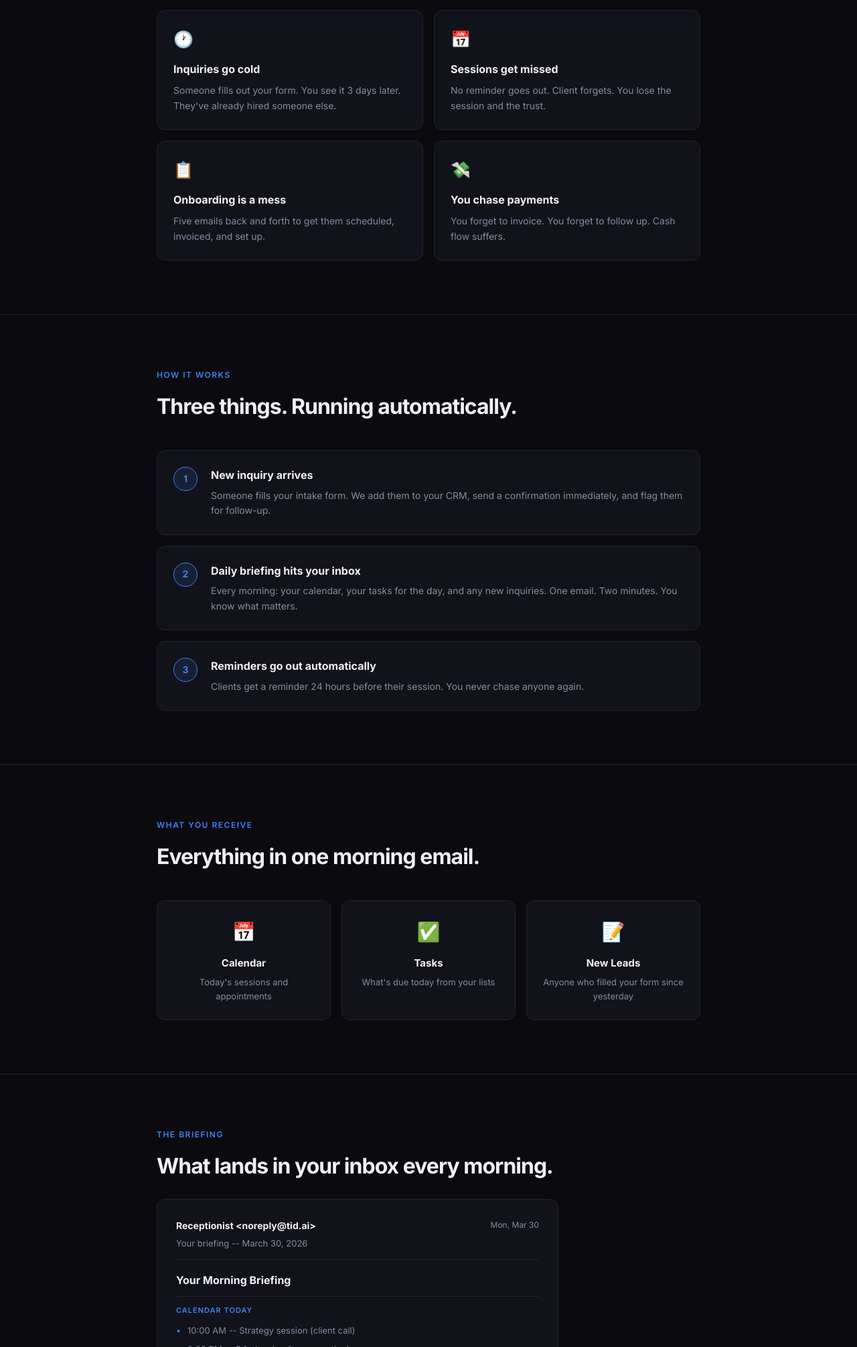
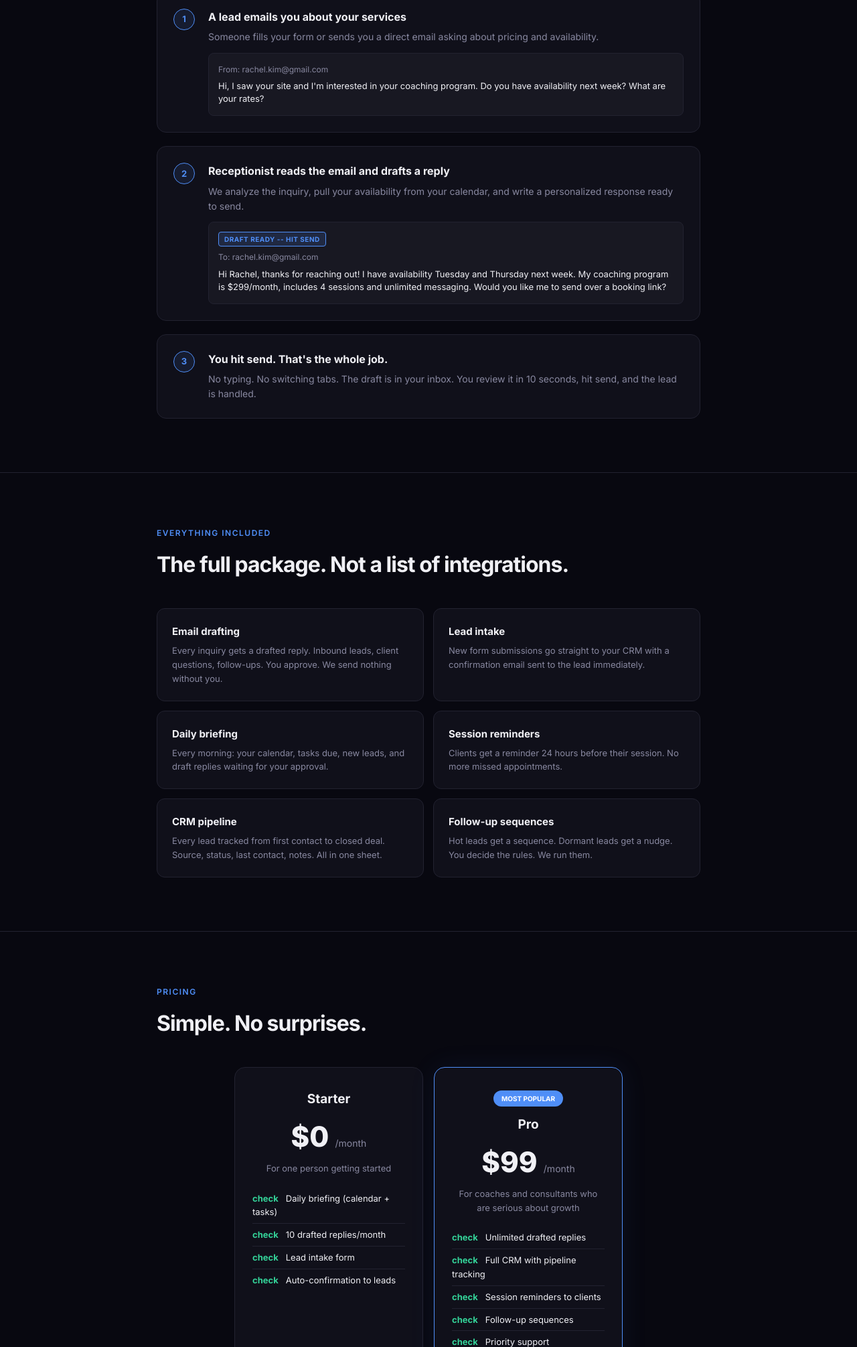
Before and after one commit to jesustheaibot/agentops, a plain HTML site: page index.html in a window 1280 px wide. Shown: the part 789-2800 px from the top of the page at 67% size. Drawn offline with Linux system fonts and the light colour scheme.

Commit message:
Rebuild landing page - email drafting as hero, better use case flow

```diff
--- a/index.html
+++ b/index.html
@@ -3,24 +3,24 @@
 <head>
     <meta charset="UTF-8">
     <meta name="viewport" content="width=device-width, initial-scale=1.0">
-    <title>Receptionist -- Your AI Front Desk for Coaching & Consulting</title>
-    <meta name="description" content="Every new lead gets a response in 24 hours. Every client gets a reminder before their session. Every follow-up happens without you touching it.">
+    <title>Receptionist -- Your AI Executive Assistant</title>
+    <meta name="description" content="Every email gets a drafted reply. Every lead gets followed up. Every client gets reminded. You hit send. That's the job.">
     <link rel="preconnect" href="https://fonts.googleapis.com">
     <link rel="preconnect" href="https://fonts.gstatic.com" crossorigin>
     <link href="https://fonts.googleapis.com/css2?family=Inter:wght@400;500;600;700;800&display=swap" rel="stylesheet">
     <style>
         * { margin: 0; padding: 0; box-sizing: border-box; }
         :root {
-            --bg: #0a0a0f;
-            --surface: #12121a;
-            --surface2: #1a1a24;
+            --bg: #080810;
+            --surface: #10101a;
+            --surface2: #181822;
             --border: #222230;
             --text: #f0f0f5;
             --muted: #8888a0;
-            --accent: #3b82f6;
-            --accent-dim: rgba(59,130,246,0.12);
-            --green: #22c55e;
-            --red: #ef4444;
+            --accent: #4f8ef7;
+            --accent-dim: rgba(79,142,247,0.1);
+            --green: #34d399;
+            --yellow: #fbbf24;
         }
         body {
             font-family: 'Inter', -apple-system, BlinkMacSystemFont, sans-serif;
@@ -36,12 +36,12 @@
 
         /* Header */
         header {
-            padding: 20px 0;
+            padding: 18px 0;
             border-bottom: 1px solid var(--border);
             position: sticky;
             top: 0;
-            background: rgba(10,10,15,0.95);
-            backdrop-filter: blur(10px);
+            background: rgba(8,8,16,0.96);
+            backdrop-filter: blur(12px);
             z-index: 100;
         }
         header .container {
@@ -55,11 +55,15 @@
             gap: 10px;
             font-weight: 800;
             font-size: 18px;
-            color: var(--text);
         }
-        .logo img { width: 32px; height: 32px; border-radius: 6px; }
-        .logo-text span { color: var(--accent); }
-
+        .logo-icon {
+            width: 34px;
+            height: 34px;
+            border-radius: 8px;
+            overflow: hidden;
+            position: relative;
+        }
+        .logo-icon img { width: 100%; height: 100%; object-fit: cover; }
         .badge {
             font-size: 10px;
             font-weight: 600;
@@ -72,13 +76,13 @@
 
         /* Hero */
         .hero {
-            padding: 100px 0 80px;
+            padding: 90px 0 70px;
             text-align: center;
         }
         .hero h1 {
-            font-size: 48px;
+            font-size: 50px;
             font-weight: 800;
-            line-height: 1.1;
+            line-height: 1.08;
             margin-bottom: 20px;
             letter-spacing: -2px;
         }
@@ -86,9 +90,10 @@
         .hero .subhead {
             font-size: 20px;
             color: var(--muted);
-            max-width: 540px;
+            max-width: 520px;
             margin: 0 auto 36px;
             font-weight: 400;
+            line-height: 1.5;
         }
         .hero-cta {
             display: inline-flex;
@@ -101,22 +106,22 @@
             font-weight: 600;
             font-size: 16px;
             transition: all 0.2s;
-            box-shadow: 0 0 30px rgba(59,130,246,0.2);
+            box-shadow: 0 0 40px rgba(79,142,247,0.25);
         }
         .hero-cta:hover {
-            background: #2563eb;
+            background: #6b9df8;
             text-decoration: none;
             transform: translateY(-1px);
         }
         .hero-note {
-            margin-top: 16px;
+            margin-top: 14px;
             font-size: 13px;
             color: var(--muted);
         }
 
         .divider { height: 1px; background: var(--border); }
 
-        /* Problem */
+        /* Use case */
         .section { padding: 80px 0; }
         .section-label {
             font-size: 12px;
@@ -133,38 +138,24 @@
             letter-spacing: -1px;
         }
 
-        .problem-grid {
-            display: grid;
-            grid-template-columns: 1fr 1fr;
-            gap: 16px;
+        /* Use case flow */
+        .flow {
+            display: flex;
+            flex-direction: column;
+            gap: 20px;
         }
-        .problem-card {
-            background: var(--surface);
-            border: 1px solid var(--border);
-            border-radius: 12px;
-            padding: 24px;
-        }
-        .problem-card .icon {
-            font-size: 24px;
-            margin-bottom: 12px;
-        }
-        .problem-card h3 { font-size: 16px; font-weight: 700; margin-bottom: 8px; }
-        .problem-card p { font-size: 14px; color: var(--muted); }
-
-        /* How it works */
-        .steps { display: flex; flex-direction: column; gap: 16px; }
-        .step {
+        .flow-step {
             display: flex;
             gap: 20px;
             align-items: flex-start;
             background: var(--surface);
             border: 1px solid var(--border);
-            border-radius: 12px;
+            border-radius: 14px;
             padding: 24px;
         }
-        .step-num {
-            width: 36px;
-            height: 36px;
+        .flow-step .dot {
+            width: 32px;
+            height: 32px;
             background: var(--accent-dim);
             border: 1px solid var(--accent);
             border-radius: 50%;
@@ -172,79 +163,49 @@
             align-items: center;
             justify-content: center;
             font-weight: 700;
-            font-size: 14px;
+            font-size: 13px;
             color: var(--accent);
             flex-shrink: 0;
         }
-        .step h3 { font-size: 16px; font-weight: 700; margin-bottom: 6px; }
-        .step p { font-size: 14px; color: var(--muted); }
+        .flow-step h3 { font-size: 16px; font-weight: 700; margin-bottom: 6px; }
+        .flow-step p { font-size: 14px; color: var(--muted); }
+        .flow-step .email-preview {
+            margin-top: 12px;
+            background: var(--surface2);
+            border: 1px solid var(--border);
+            border-radius: 8px;
+            padding: 14px;
+            font-size: 13px;
+        }
+        .flow-step .email-preview .from { color: var(--muted); font-size: 12px; margin-bottom: 6px; }
+        .flow-step .email-preview .body { color: var(--text); line-height: 1.5; }
+        .draft-tag {
+            display: inline-block;
+            background: rgba(79,142,247,0.15);
+            border: 1px solid var(--accent);
+            color: var(--accent);
+            font-size: 10px;
+            font-weight: 700;
+            padding: 2px 8px;
+            border-radius: 4px;
+            margin-bottom: 6px;
+            letter-spacing: 0.5px;
+        }
 
-        /* What you get */
-        .what-grid {
+        /* Features */
+        .features-grid {
             display: grid;
-            grid-template-columns: repeat(3, 1fr);
-            gap: 16px;
+            grid-template-columns: 1fr 1fr;
+            gap: 14px;
         }
-        .what-card {
+        .feat {
             background: var(--surface);
             border: 1px solid var(--border);
             border-radius: 12px;
-            padding: 24px;
-            text-align: center;
+            padding: 22px;
         }
-        .what-card .icon { font-size: 28px; margin-bottom: 12px; }
-        .what-card h3 { font-size: 15px; font-weight: 700; margin-bottom: 6px; }
-        .what-card p { font-size: 13px; color: var(--muted); }
-
-        /* Sample email */
-        .sample-section { padding: 80px 0; }
-        .sample-email {
-            background: var(--surface);
-            border: 1px solid var(--border);
-            border-radius: 12px;
-            padding: 28px;
-            max-width: 600px;
-            font-size: 14px;
-        }
-        .email-header {
-            border-bottom: 1px solid var(--border);
-            padding-bottom: 14px;
-            margin-bottom: 18px;
-        }
-        .email-header .from { font-weight: 700; }
-        .email-header .date { color: var(--muted); float: right; font-size: 12px; }
-        .email-header .subject { color: var(--muted); font-size: 13px; margin-top: 4px; }
-        .email-body h2 {
-            font-size: 16px;
-            font-weight: 700;
-            margin-bottom: 12px;
-            padding-bottom: 10px;
-            border-bottom: 1px solid var(--border);
-        }
-        .email-body .block { margin-bottom: 14px; }
-        .email-body .block-title {
-            font-size: 11px;
-            font-weight: 600;
-            color: var(--accent);
-            text-transform: uppercase;
-            letter-spacing: 1px;
-            margin-bottom: 6px;
-        }
-        .email-body ul {
-            list-style: none;
-            font-size: 13px;
-            color: var(--muted);
-        }
-        .email-body ul li { padding: 4px 0; }
-        .email-body ul li::before { content: "• "; color: var(--accent); margin-right: 6px; }
-        .email-footer {
-            margin-top: 20px;
-            padding-top: 14px;
-            border-top: 1px solid var(--border);
-            font-size: 12px;
-            color: var(--muted);
-            text-align: center;
-        }
+        .feat h3 { font-size: 15px; font-weight: 700; margin-bottom: 6px; }
+        .feat p { font-size: 13px; color: var(--muted); }
 
         /* Pricing */
         .pricing { padding: 80px 0; }
@@ -252,19 +213,19 @@
             display: grid;
             grid-template-columns: 1fr 1fr;
             gap: 16px;
-            max-width: 600px;
+            max-width: 580px;
             margin: 0 auto;
         }
         .price-card {
             background: var(--surface);
             border: 1px solid var(--border);
             border-radius: 16px;
-            padding: 36px 28px;
+            padding: 32px 26px;
             text-align: center;
         }
         .price-card.pro {
             border-color: var(--accent);
-            box-shadow: 0 0 40px rgba(59,130,246,0.1);
+            box-shadow: 0 0 40px rgba(79,142,247,0.08);
         }
         .price-card .tag {
             display: inline-block;
@@ -274,21 +235,21 @@
             font-weight: 700;
             padding: 4px 12px;
             border-radius: 20px;
-            margin-bottom: 14px;
+            margin-bottom: 12px;
         }
-        .price-card h3 { font-size: 20px; font-weight: 700; margin-bottom: 6px; }
-        .price-card .price { font-size: 44px; font-weight: 800; margin-bottom: 4px; }
+        .price-card h3 { font-size: 19px; font-weight: 700; margin-bottom: 6px; }
+        .price-card .price { font-size: 42px; font-weight: 800; margin-bottom: 4px; }
         .price-card .price span { font-size: 14px; font-weight: 400; color: var(--muted); }
-        .price-card .desc { color: var(--muted); font-size: 13px; margin-bottom: 20px; }
+        .price-card .desc { color: var(--muted); font-size: 13px; margin-bottom: 18px; }
         .price-card ul { list-style: none; text-align: left; font-size: 13px; }
-        .price-card ul li { padding: 7px 0; border-bottom: 1px solid var(--border); }
+        .price-card ul li { padding: 6px 0; border-bottom: 1px solid var(--border); }
         .price-card ul li:last-child { border: none; }
         .price-card ul li::before { content: "check "; color: var(--green); font-weight: 700; margin-right: 8px; }
 
         /* CTA */
-        .cta-section { padding: 100px 0; text-align: center; }
-        .cta-section h2 { font-size: 36px; font-weight: 800; margin-bottom: 14px; letter-spacing: -1px; }
-        .cta-section p { color: var(--muted); font-size: 17px; margin-bottom: 30px; }
+        .cta-section { padding: 90px 0; text-align: center; }
+        .cta-section h2 { font-size: 34px; font-weight: 800; margin-bottom: 14px; letter-spacing: -1px; }
+        .cta-section p { color: var(--muted); font-size: 17px; margin-bottom: 28px; }
 
         /* Footer */
         footer {
@@ -303,8 +264,7 @@
         @media (max-width: 640px) {
             .hero h1 { font-size: 34px; }
             .section-title { font-size: 26px; }
-            .problem-grid { grid-template-columns: 1fr; }
-            .what-grid { grid-template-columns: 1fr; }
+            .features-grid { grid-template-columns: 1fr; }
             .pricing .grid { grid-template-columns: 1fr; }
         }
     </style>
@@ -314,21 +274,24 @@
 <header>
     <div class="container">
         <div class="logo">
-            <img src="assets/logo.png" alt="Receptionist" width="32" height="32" style="border-radius:6px;">
-            <div class="logo-text">Receptionist <span class="badge">BETA</span></div>
+            <div class="logo-icon">
+                <img src="assets/logo.png" alt="Receptionist">
+            </div>
+            Receptionist
+            <span class="badge">BETA</span>
         </div>
     </div>
 </header>
 
 <section class="hero">
     <div class="container">
-        <h1>Your front desk.<br><span class="accent">Run on autopilot.</span></h1>
-        <p class="subhead">Every new inquiry gets a response. Every client gets a reminder. Every follow-up happens without you touching it. No staff. No missed leads.</p>
+        <h1>Your inbox.<br><span class="accent">Receptionist drafts the reply.</span></h1>
+        <p class="subhead">Every email gets a drafted response. You read it, hit send. Every lead gets followed up. Every client gets reminded. You stay in control.</p>
         <a href="https://docs.google.com/forms/d/e/1FAIpQLSc3yBi1J_Tvxb5_Crk4fEV1Cm6tBieFm3ZgPq9vEGj49-CPEg/viewform" target="_blank" class="hero-cta">
             Start free. No credit card.
             <svg width="16" height="16" viewBox="0 0 16 16" fill="none"><path d="M3 8h10M9 4l4 4-4 4" stroke="currentColor" stroke-width="1.5" stroke-linecap="round" stroke-linejoin="round"/></svg>
         </a>
-        <p class="hero-note">Connects to your calendar and forms. We never touch your email.</p>
+        <p class="hero-note">Connects to your Google account. We draft. You send. That's it.</p>
     </div>
 </section>
 
@@ -336,59 +299,38 @@
 
 <section class="section">
     <div class="container">
-        <p class="section-label">The problem</p>
-        <h2 class="section-title">You're great at your craft. Terrible at the follow-up.</h2>
-        <div class="problem-grid">
-            <div class="problem-card">
-                <div class="icon">🕐</div>
-                <h3>Inquiries go cold</h3>
-                <p>Someone fills out your form. You see it 3 days later. They've already hired someone else.</p>
-            </div>
-            <div class="problem-card">
-                <div class="icon">📅</div>
-                <h3>Sessions get missed</h3>
-                <p>No reminder goes out. Client forgets. You lose the session and the trust.</p>
-            </div>
-            <div class="problem-card">
-                <div class="icon">📋</div>
-                <h3>Onboarding is a mess</h3>
-                <p>Five emails back and forth to get them scheduled, invoiced, and set up.</p>
-            </div>
-            <div class="problem-card">
-                <div class="icon">💸</div>
-                <h3>You chase payments</h3>
-                <p>You forget to invoice. You forget to follow up. Cash flow suffers.</p>
-            </div>
-        </div>
-    </div>
-</section>
+        <p class="section-label">What it actually does</p>
+        <h2 class="section-title">See it in action.</h2>
 
-<div class="divider"></div>
-
-<section class="section">
-    <div class="container">
-        <p class="section-label">How it works</p>
-        <h2 class="section-title">Three things. Running automatically.</h2>
-        <div class="steps">
-            <div class="step">
-                <div class="step-num">1</div>
+        <div class="flow">
+            <div class="flow-step">
+                <div class="dot">1</div>
                 <div>
-                    <h3>New inquiry arrives</h3>
-                    <p>Someone fills your intake form. We add them to your CRM, send a confirmation immediately, and flag them for follow-up.</p>
+                    <h3>A lead emails you about your services</h3>
+                    <p>Someone fills your form or sends you a direct email asking about pricing and availability.</p>
+                    <div class="email-preview">
+                        <div class="from">From: rachel.kim@gmail.com</div>
+                        <div class="body">Hi, I saw your site and I'm interested in your coaching program. Do you have availability next week? What are your rates?</div>
+                    </div>
                 </div>
             </div>
-            <div class="step">
-                <div class="step-num">2</div>
+            <div class="flow-step">
+                <div class="dot">2</div>
                 <div>
-                    <h3>Daily briefing hits your inbox</h3>
-                    <p>Every morning: your calendar, your tasks for the day, and any new inquiries. One email. Two minutes. You know what matters.</p>
+                    <h3>Receptionist reads the email and drafts a reply</h3>
+                    <p>We analyze the inquiry, pull your availability from your calendar, and write a personalized response ready to send.</p>
+                    <div class="email-preview">
+                        <div class="draft-tag">DRAFT READY -- HIT SEND</div>
+                        <div class="from">To: rachel.kim@gmail.com</div>
+                        <div class="body">Hi Rachel, thanks for reaching out! I have availability Tuesday and Thursday next week. My coaching program is $299/month, includes 4 sessions and unlimited messaging. Would you like me to send over a booking link?</div>
+                    </div>
                 </div>
             </div>
-            <div class="step">
-                <div class="step-num">3</div>
+            <div class="flow-step">
+                <div class="dot">3</div>
                 <div>
-                    <h3>Reminders go out automatically</h3>
-                    <p>Clients get a reminder 24 hours before their session. You never chase anyone again.</p>
+                    <h3>You hit send. That's the whole job.</h3>
+                    <p>No typing. No switching tabs. The draft is in your inbox. You review it in 10 seconds, hit send, and the lead is handled.</p>
                 </div>
             </div>
         </div>
@@ -399,66 +341,33 @@
 
 <section class="section">
     <div class="container">
-        <p class="section-label">What you receive</p>
-        <h2 class="section-title">Everything in one morning email.</h2>
-        <div class="what-grid">
-            <div class="what-card">
-                <div class="icon">📅</div>
-                <h3>Calendar</h3>
-                <p>Today's sessions and appointments</p>
+        <p class="section-label">Everything included</p>
+        <h2 class="section-title">The full package. Not a list of integrations.</h2>
+        <div class="features-grid">
+            <div class="feat">
+                <h3>Email drafting</h3>
+                <p>Every inquiry gets a drafted reply. Inbound leads, client questions, follow-ups. You approve. We send nothing without you.</p>
             </div>
-            <div class="what-card">
-                <div class="icon">✅</div>
-                <h3>Tasks</h3>
-                <p>What's due today from your lists</p>
+            <div class="feat">
+                <h3>Lead intake</h3>
+                <p>New form submissions go straight to your CRM with a confirmation email sent to the lead immediately.</p>
             </div>
-            <div class="what-card">
-                <div class="icon">📝</div>
-                <h3>New Leads</h3>
-                <p>Anyone who filled your form since yesterday</p>
+            <div class="feat">
+                <h3>Daily briefing</h3>
+                <p>Every morning: your calendar, tasks due, new leads, and draft replies waiting for your approval.</p>
             </div>
-        </div>
-    </div>
-</section>
-
-<div class="divider"></div>
-
-<section class="sample-section">
-    <div class="container">
-        <p class="section-label">The briefing</p>
-        <h2 class="section-title" style="margin-bottom:24px;">What lands in your inbox every morning.</h2>
-        <div class="sample-email">
-            <div class="email-header">
-                <span class="from">Receptionist &lt;noreply@tid.ai&gt;</span>
-                <span class="date">Mon, Mar 30</span>
-                <div class="subject">Your briefing -- March 30, 2026</div>
+            <div class="feat">
+                <h3>Session reminders</h3>
+                <p>Clients get a reminder 24 hours before their session. No more missed appointments.</p>
             </div>
-            <div class="email-body">
-                <h2>Your Morning Briefing</h2>
-                <div class="block">
-                    <div class="block-title">Calendar Today</div>
-                    <ul>
-                        <li>10:00 AM -- Strategy session (client call)</li>
-                        <li>2:00 PM -- Q4 planning (team meeting)</li>
-                        <li>4:30 PM -- Available</li>
-                    </ul>
-                </div>
-                <div class="block">
-                    <div class="block-title">Tasks Due</div>
-                    <ul>
-                        <li>Follow up with Sarah Chen -- Q4 proposal</li>
-                        <li>Send onboarding docs to new client</li>
-                    </ul>
-                </div>
-                <div class="block">
-                    <div class="block-title">New Inquiries</div>
-                    <ul>
-                        <li>Rachel Kim -- Interested in group coaching program</li>
-                        <li>Marcus Johnson -- Wants to discuss enterprise package</li>
-                    </ul>
-                </div>
+            <div class="feat">
+                <h3>CRM pipeline</h3>
+                <p>Every lead tracked from first contact to closed deal. Source, status, last contact, notes. All in one sheet.</p>
             </div>
-            <div class="email-footer">Receptionist -- Your AI front desk. Never miss a lead again.</div>
+            <div class="feat">
+                <h3>Follow-up sequences</h3>
+                <p>Hot leads get a sequence. Dormant leads get a nudge. You decide the rules. We run them.</p>
+            </div>
         </div>
     </div>
 </section>
@@ -473,22 +382,22 @@
             <div class="price-card">
                 <h3>Starter</h3>
                 <div class="price">$0 <span>/month</span></div>
-                <p class="desc">For one person, up to 10 new leads/month</p>
+                <p class="desc">For one person getting started</p>
                 <ul>
                     <li>Daily briefing (calendar + tasks)</li>
-                    <li>10 leads/month</li>
-                    <li>Intake form</li>
-                    <li>Auto-confirmation email</li>
+                    <li>10 drafted replies/month</li>
+                    <li>Lead intake form</li>
+                    <li>Auto-confirmation to leads</li>
                 </ul>
             </div>
             <div class="price-card pro">
-                <span class="tag">BEST</span>
+                <span class="tag">MOST POPULAR</span>
                 <h3>Pro</h3>
                 <div class="price">$99 <span>/month</span></div>
                 <p class="desc">For coaches and consultants who are serious about growth</p>
                 <ul>
-                    <li>Unlimited leads</li>
-                    <li>CRM with full history</li>
+                    <li>Unlimited drafted replies</li>
+                    <li>Full CRM with pipeline tracking</li>
                     <li>Session reminders to clients</li>
                     <li>Follow-up sequences</li>
                     <li>Priority support</li>
@@ -502,8 +411,8 @@
 
 <section class="cta-section">
     <div class="container">
-        <h2>No staff. No missed leads.</h2>
-        <p>Set up in 10 minutes. Your first briefing arrives tomorrow morning.</p>
+        <h2>You hit send. That's the job.</h2>
+        <p>Set up in 10 minutes. Your first drafted reply arrives today.</p>
         <a href="https://docs.google.com/forms/d/e/1FAIpQLSc3yBi1J_Tvxb5_Crk4fEV1Cm6tBieFm3ZgPq9vEGj49-CPEg/viewform" target="_blank" class="hero-cta">
             Get started free
             <svg width="16" height="16" viewBox="0 0 16 16" fill="none"><path d="M3 8h10M9 4l4 4-4 4" stroke="currentColor" stroke-width="1.5" stroke-linecap="round" stroke-linejoin="round"/></svg>
```
Also changed, not shown: assets/logo.png.
